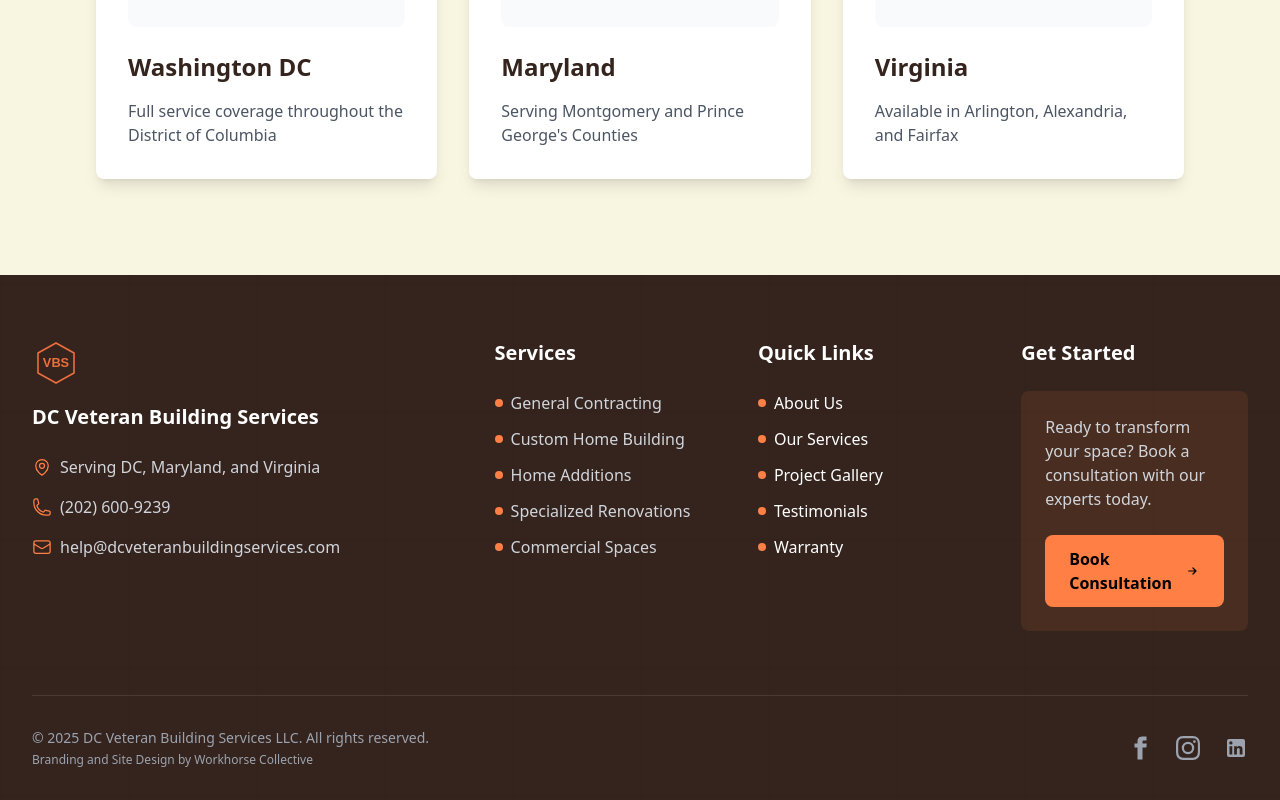
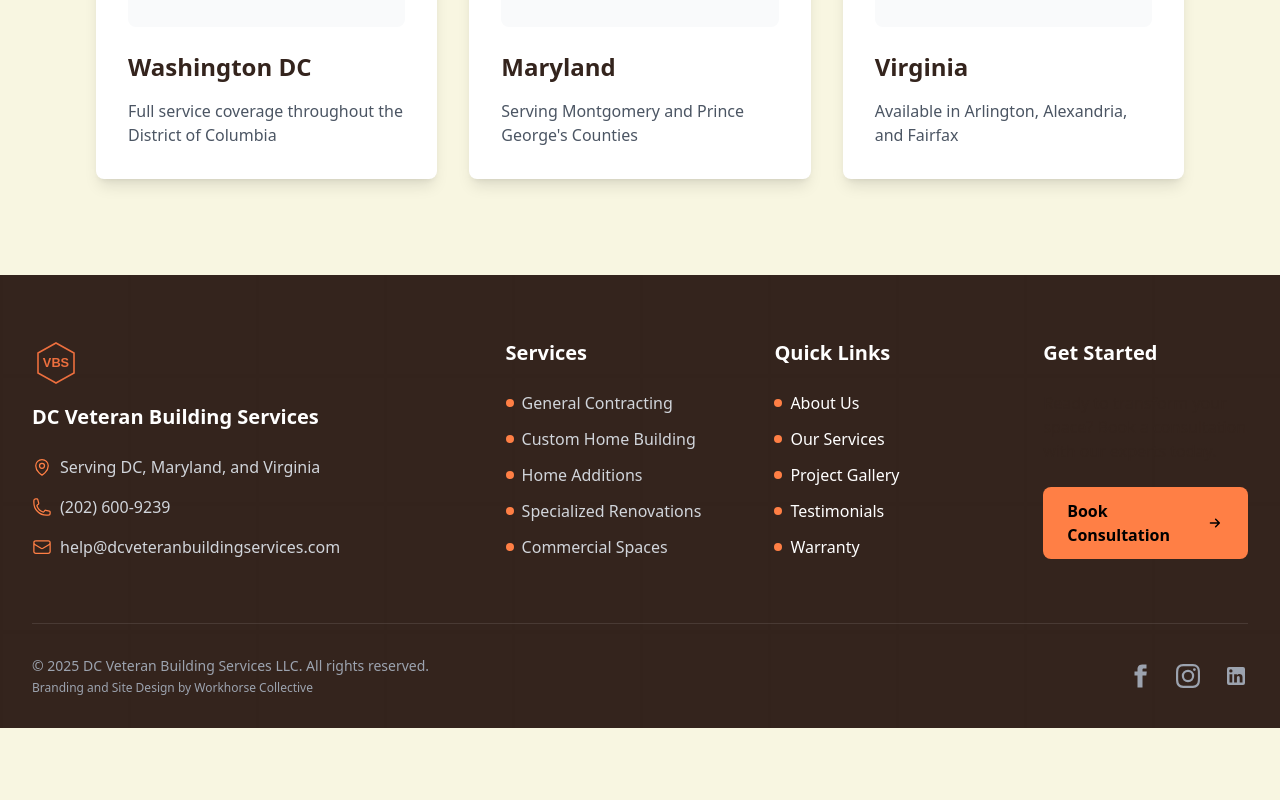
Before and after one commit to tjcandesign/dc-veteran-building, a React (Vite) app: page /#/ in a window 1280 px wide. Shown: the part 2921-3721 px from the top of the page. After the commit the page ends 3649 px from the top, so only its background shows below. Built offline with nearby package versions, Linux system fonts and the light colour scheme.

Commit message:
Update footer styling and add spacing below Our Process section

```diff
--- a/src/components/Footer.jsx
+++ b/src/components/Footer.jsx
@@ -107,8 +107,8 @@
           {/* Contact & CTA */}
           <div>
             <h3 className="text-xl font-bold mb-6">Get Started</h3>
-            <div className="bg-primary/10 rounded-lg p-6">
-              <p className="mb-6 text-gray-300">
+            <div>
+              <p className="mb-6 text-dark-brown">
                 Ready to transform your space? Book a consultation with our experts today.
               </p>
               <Link
--- a/src/pages/Services.jsx
+++ b/src/pages/Services.jsx
@@ -94,7 +94,7 @@
       </section>
 
       {/* Process Section */}
-      <section className="section bg-cream">
+      <section className="section bg-cream mb-[75px]">
         <div className="container">
           <h2 className="text-4xl font-bold text-center mb-12">Our Process</h2>
           <div className="grid grid-cols-1 md:grid-cols-4 gap-8">
```
